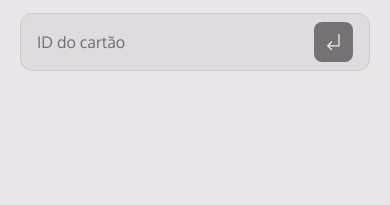
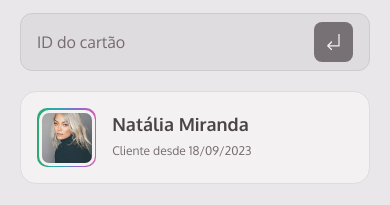
Before and after one commit to rmmena123/mba-member-club, a plain HTML site: page index.html in a window 390 px wide. Shown: the part 83-288 px from the top of the page. Drawn offline with Linux system fonts and the light colour scheme.

Commit message:
Feature: Mobile: User data

```diff
--- a/index.html
+++ b/index.html
@@ -29,5 +29,69 @@
         </button>
       </form>
     </header>
+
+    <main class="container">
+      <section class="user-data">
+        <div class="user-profile">
+          <div class="user-img"></div>
+        </div>
+
+        <div class="user-info">
+          <h3 class="title-sm">Natália Miranda</h3>
+          <p class="text-xs">Cliente desde 18/09/2023</p>
+        </div>
+      </section>
+      <!--
+      <section class="loyalt-card-info">
+        <div class="card-heading">
+          <h2>Cartão Fidelidade</h2>
+          <p>Ao fazer cortes de cabelo, o décimo sai de graça!</p>
+        </div>
+
+        <div class="card-id">
+          <p>ID: 124-537-835-230</p>
+        </div>
+
+        <div class="card-points">
+          <div class="item-check">
+            <img src="./src/assets/PinCheck.png" />
+          </div>
+
+          <div class="item-check">
+            <img src="./src/assets/PinCheck.png" />
+          </div>
+
+          <div class="item-check">
+            <img src="./src/assets/PinCheck.png" />
+          </div>
+
+          <div class="item-check">
+            <img src="./src/assets/PinCheck.png" />
+          </div>
+
+          <div class="item-check">
+            <img src="./src/assets/PinCheck.png" />
+          </div>
+
+          <div class="item-check">
+            <img src="./src/assets/PinCheck.png" />
+          </div>
+
+          <div class="item-check">
+            <img src="./src/assets/PinCheck.png" />
+          </div>
+
+          <div class="item-check"></div>
+
+          <div class="item-check"></div>
+
+          <div class="item-check">
+            <img src="./src/assets/PinGift.png" />
+          </div>
+        </div>
+      </section>
+      -->
+      <section class="loyalt-card-remaining"></section>
+    </main>
   </body>
 </html>
--- a/src/styles/global.css
+++ b/src/styles/global.css
@@ -11,10 +11,10 @@
   --base---gray-700: #332b31;
   --gradient-base: linear-gradient(
     90deg,
-     #2DAA6E 0%,
-     #2DAAAA 33.33%,
-     #856CCF 66.67%,
-     #D658B3 100%
+    #2daa6e 0%,
+    #2daaaa 33.33%,
+    #856ccf 66.67%,
+    #d658b3 100%
   );
 
   --ff-sans: "Oxygen", sans-serif;
@@ -43,6 +43,7 @@
   --space-3xl: 4rem;
 
   --border-radius-min: 8px;
+  --border-radius-xs: 10px;
   --border-radius-sm: 12px;
   --border-radius-md: 16px;
   --border-radius-lg: 20px;
@@ -98,12 +99,54 @@ img {
   --max-width: 350px;
   width: min(var(--max-width), 100% - var(--space-md) * 2);
   margin-inline: auto;
-  /*border: 1px solid blue; */
 }
 
 @media (width >= 62em) {
   .container {
     --max-width: 912px;
-    /*border: 1px solid red;*/
   }
 }
+
+.title-md {
+  font-size: var(--fs-heading---title--md);
+  font-weight: var(--fw-bold);
+  color: var(--base---gray-600);
+}
+
+.title-sm {
+  font-size: var(--fs-heading---title--sm);
+  font-weight: var(--fw-bold);
+  color: var(--base---gray-600);
+}
+
+.subtitle-md {
+  font-size: var(--fs-heading---subtitle--md);
+  font-weight: var(--fw-bold);
+}
+
+.subtitle-md {
+  font-size: var(--fs-heading---subtitle--md);
+  font-weight: var(--fw-bold);
+  text-transform: uppercase;
+}
+
+.subtitle-sm {
+  font-size: var(--fs-heading---subtitle--sm);
+  font-weight: var(--fw-bold);
+  text-transform: uppercase;
+}
+
+.text-md {
+  font-size: var(--fs-body---text--md);
+  font-weight: var(--fw-base);
+}
+
+.text-sm {
+  font-size: var(--fs-body---text--sm);
+  font-weight: var(--fw-base);
+}
+
+.text-xs {
+  font-size: var(--fs-body---text--xs);
+  font-weight: var(--fw-base);
+}
--- a/src/styles/index.css
+++ b/src/styles/index.css
@@ -1,2 +1,3 @@
 @import url(global.css);
 @import url(header.css);
+@import url(sections.css);
--- /dev/null
+++ b/src/styles/sections.css
@@ -0,0 +1,43 @@
+main {
+  margin-top: var(--space-lg);
+
+  display: grid;
+  grid-template-columns: 1fr;
+  grid-template-rows: 1fr 1fr 1fr;
+
+  .user-data {
+    display: flex;
+    align-items: center;
+    gap: var(--space-base);
+    padding: var(--space-base);
+
+    background-color: var(--base---gray-100);
+    border: 1px solid var(--base---gray-300);
+    border-radius: var(--border-radius-md);
+
+    & .user-profile {
+      position: relative;
+      background: var(--gradient-base);
+      border-radius: var(--border-radius-xs);
+      width: 3.7rem;
+      height: 3.7rem;
+      display: flex;
+      justify-content: center;
+      align-items: center;
+
+      & .user-img {
+        width: 3.5rem;
+        height: 3.5rem;
+        border-radius: var(--border-radius-xs);
+        border: 3px solid var(--base---gray-100);
+        background: url(../assets/profile.png) lightgray 50% / cover no-repeat;
+      }
+    }
+
+    & .user-info {
+      display: flex;
+      flex-direction: column;
+      gap: var(--space-min);
+    }
+  }
+}
```
Also changed, not shown: src/assets/profile.png (added).
